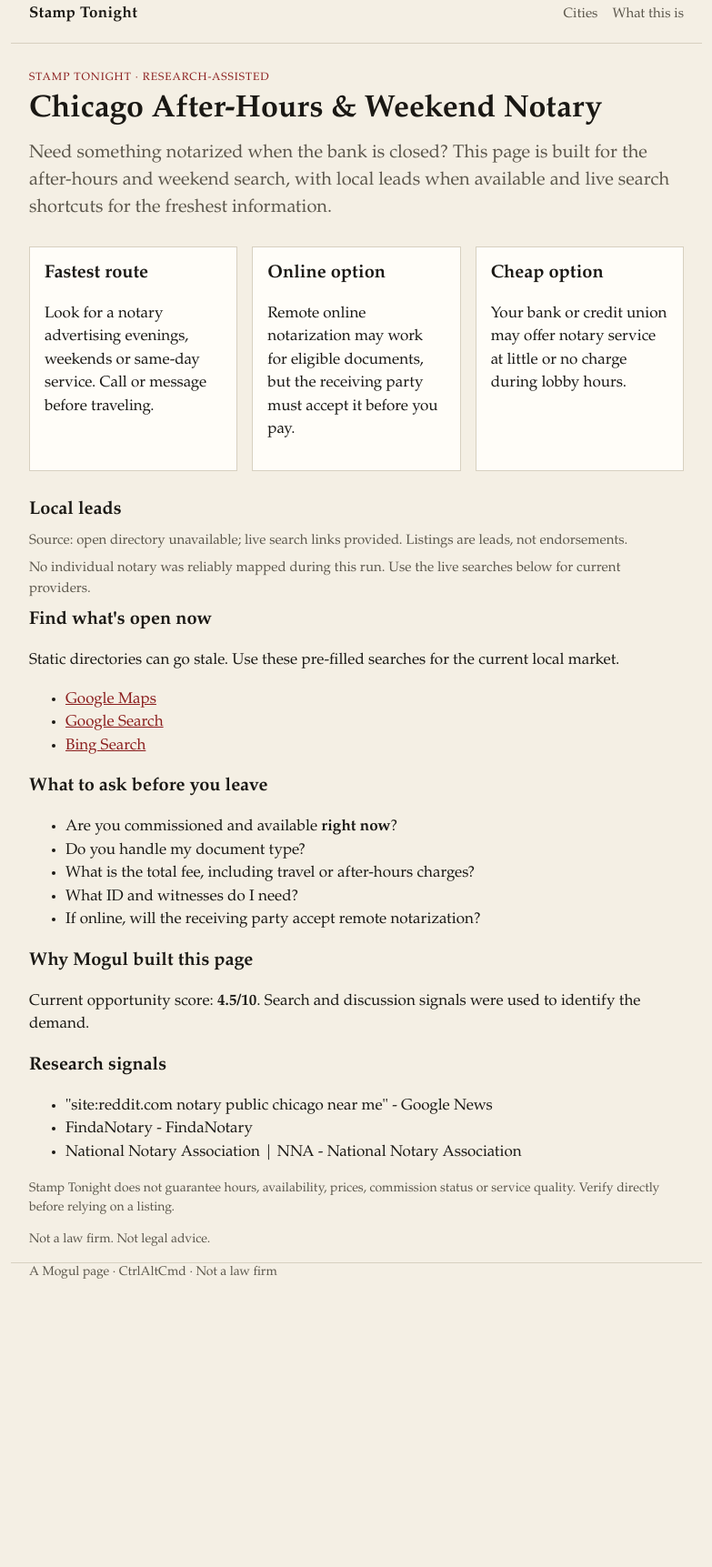
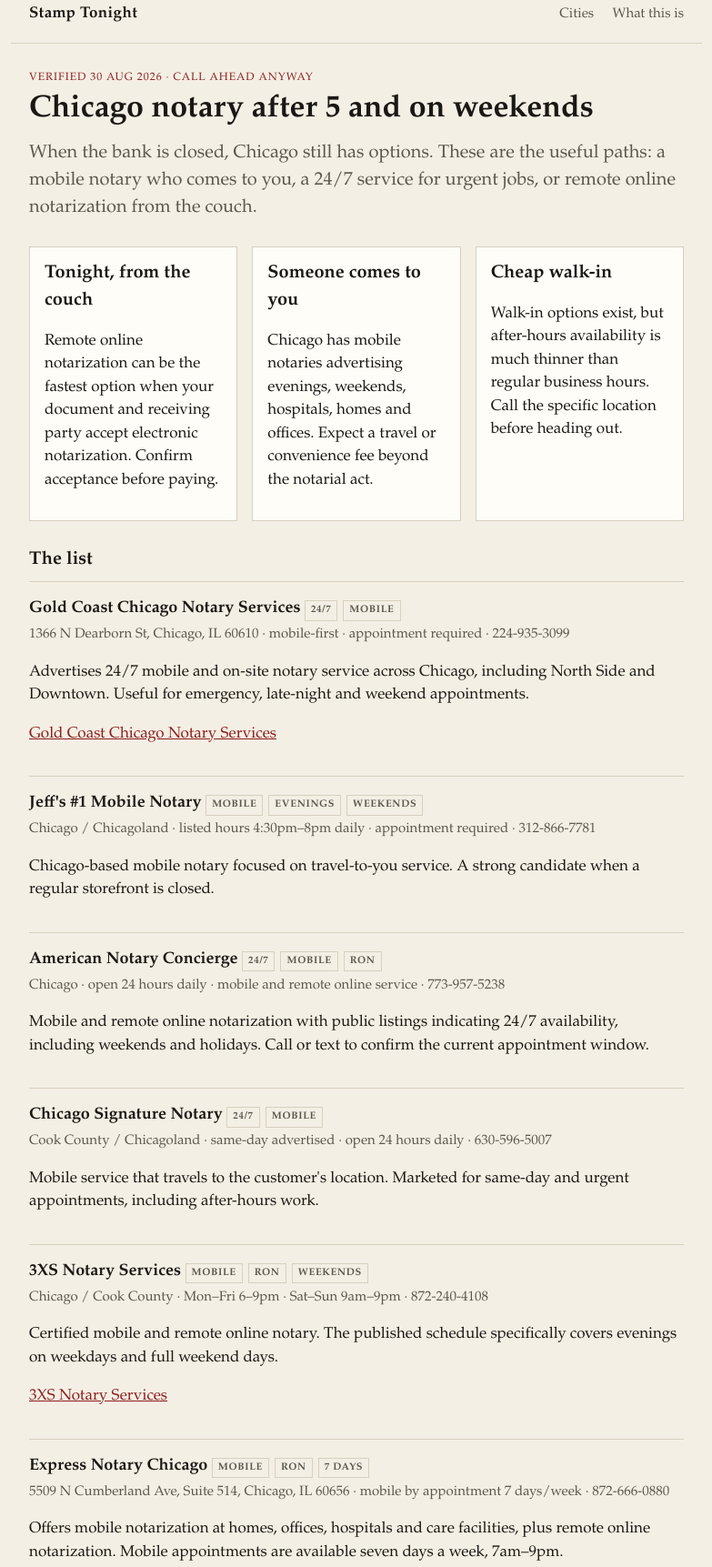
Before and after one commit to athenasgarden/Mogul-site, a plain HTML site: page cities/chicago-il-notary-after-hours-weekends.html in a window 1280 px wide. Shown: the part 19-1742 px from the top of the page at 91% size, without its empty margins (248-1031 px from the left). Before the commit the page ends 1429 px from the top, so only its background shows below. Drawn offline with Linux system fonts and the light colour scheme.

Commit message:
Expand Chicago notary page with local leads

```diff
--- a/cities/chicago-il-notary-after-hours-weekends.html
+++ b/cities/chicago-il-notary-after-hours-weekends.html
@@ -1,15 +1,112 @@
-<!doctype html>
-<html lang="en"><head><meta charset="utf-8"><meta name="viewport" content="width=device-width,initial-scale=1">
-<title>Chicago After-Hours &amp; Weekend Notary | Stamp Tonight</title>
-<meta name="description" content="After-hours and weekend notary options in Chicago, IL, with local leads and live search shortcuts.">
-<link rel="stylesheet" href="../styles.css"></head><body><header class="wrap top"><a class="mark" href="../index.html">Stamp Tonight</a><nav><a href="../index.html">Cities</a><a href="../about.html">What this is</a></nav></header>
-<main class="wrap"><p class="kicker">Stamp Tonight · research-assisted</p><h1>Chicago After-Hours &amp; Weekend Notary</h1>
-<p class="lede">Need something notarized when the bank is closed? This page is built for the after-hours and weekend search, with local leads when available and live search shortcuts for the freshest information.</p>
-<section class="tri"><article><h2>Fastest route</h2><p>Look for a notary advertising evenings, weekends or same-day service. Call or message before traveling.</p></article><article><h2>Online option</h2><p>Remote online notarization may work for eligible documents, but the receiving party must accept it before you pay.</p></article><article><h2>Cheap option</h2><p>Your bank or credit union may offer notary service at little or no charge during lobby hours.</p></article></section>
-<section><h2>Local leads</h2><p class="meta">Source: open directory unavailable; live search links provided. Listings are leads, not endorsements.</p><div class="providers"><p class="meta">No individual notary was reliably mapped during this run. Use the live searches below for current providers.</p></div></section>
-<section><h2>Find what's open now</h2><p>Static directories can go stale. Use these pre-filled searches for the current local market.</p><ul><li><a href="https://www.google.com/maps/search/notary+public+Chicago%2C%20IL" target="_blank" rel="nofollow noopener">Google Maps</a></li><li><a href="https://www.google.com/search?q=notary%20public%20Chicago%2C%20IL%20after%20hours%20weekend" target="_blank" rel="nofollow noopener">Google Search</a></li><li><a href="https://www.bing.com/search?q=notary%20public%20Chicago%2C%20IL%20after%20hours%20weekend" target="_blank" rel="nofollow noopener">Bing Search</a></li></ul></section>
-<section><h2>What to ask before you leave</h2><ul><li>Are you commissioned and available <strong>right now</strong>?</li><li>Do you handle my document type?</li><li>What is the total fee, including travel or after-hours charges?</li><li>What ID and witnesses do I need?</li><li>If online, will the receiving party accept remote notarization?</li></ul></section>
-<section><h2>Why Mogul built this page</h2><p>Current opportunity score: <strong>4.5/10</strong>. Search and discussion signals were used to identify the demand.</p></section>
-<section><h2>Research signals</h2><ul><li>&quot;site:reddit.com notary public chicago near me&quot; - Google News</li><li>FindaNotary - FindaNotary</li><li>National Notary Association | NNA - National Notary Association</li></ul></section>
-<section class="fine"><p>Stamp Tonight does not guarantee hours, availability, prices, commission status or service quality. Verify directly before relying on a listing.</p><p>Not a law firm. Not legal advice.</p></section></main>
-<footer class="wrap">A Mogul page · CtrlAltCmd · Not a law firm</footer></body></html>
+<!DOCTYPE html>
+<html lang="en">
+<head>
+  <meta charset="utf-8" />
+  <meta name="viewport" content="width=device-width, initial-scale=1" />
+  <title>Chicago After-Hours &amp; Weekend Notary | Stamp Tonight</title>
+  <meta name="description" content="Chicago after-hours and weekend notary options, including mobile, 24/7, and remote online services. Verify availability before traveling." />
+  <link rel="stylesheet" href="../styles.css" />
+</head>
+<body>
+  <header class="wrap top">
+    <a class="mark" href="../index.html">Stamp Tonight</a>
+    <nav>
+      <a href="../index.html">Cities</a>
+      <a href="../about.html">What this is</a>
+    </nav>
+  </header>
+  <main class="wrap">
+    <p class="kicker">Verified 30 Aug 2026 · Call ahead anyway</p>
+    <h1>Chicago notary after 5 and on weekends</h1>
+    <p class="lede">When the bank is closed, Chicago still has options. These are the useful paths: a mobile notary who comes to you, a 24/7 service for urgent jobs, or remote online notarization from the couch.</p>
+
+    <section class="tri">
+      <article>
+        <h2>Tonight, from the couch</h2>
+        <p>Remote online notarization can be the fastest option when your document and receiving party accept electronic notarization. Confirm acceptance before paying.</p>
+      </article>
+      <article>
+        <h2>Someone comes to you</h2>
+        <p>Chicago has mobile notaries advertising evenings, weekends, hospitals, homes and offices. Expect a travel or convenience fee beyond the notarial act.</p>
+      </article>
+      <article>
+        <h2>Cheap walk-in</h2>
+        <p>Walk-in options exist, but after-hours availability is much thinner than regular business hours. Call the specific location before heading out.</p>
+      </article>
+    </section>
+
+    <section>
+      <h2>The list</h2>
+
+      <div class="listing">
+        <h3>Gold Coast Chicago Notary Services <span class="tag">24/7</span><span class="tag">Mobile</span></h3>
+        <p class="meta">1366 N Dearborn St, Chicago, IL 60610 · mobile-first · appointment required · 224-935-3099</p>
+        <p>Advertises 24/7 mobile and on-site notary service across Chicago, including North Side and Downtown. Useful for emergency, late-night and weekend appointments.</p>
+        <p><a href="https://goldcoastchicagonotary.com/">Gold Coast Chicago Notary Services</a></p>
+      </div>
+
+      <div class="listing">
+        <h3>Jeff's #1 Mobile Notary <span class="tag">Mobile</span><span class="tag">Evenings</span><span class="tag">Weekends</span></h3>
+        <p class="meta">Chicago / Chicagoland · listed hours 4:30pm–8pm daily · appointment required · 312-866-7781</p>
+        <p>Chicago-based mobile notary focused on travel-to-you service. A strong candidate when a regular storefront is closed.</p>
+      </div>
+
+      <div class="listing">
+        <h3>American Notary Concierge <span class="tag">24/7</span><span class="tag">Mobile</span><span class="tag">RON</span></h3>
+        <p class="meta">Chicago · open 24 hours daily · mobile and remote online service · 773-957-5238</p>
+        <p>Mobile and remote online notarization with public listings indicating 24/7 availability, including weekends and holidays. Call or text to confirm the current appointment window.</p>
+      </div>
+
+      <div class="listing">
+        <h3>Chicago Signature Notary <span class="tag">24/7</span><span class="tag">Mobile</span></h3>
+        <p class="meta">Cook County / Chicagoland · same-day advertised · open 24 hours daily · 630-596-5007</p>
+        <p>Mobile service that travels to the customer's location. Marketed for same-day and urgent appointments, including after-hours work.</p>
+      </div>
+
+      <div class="listing">
+        <h3>3XS Notary Services <span class="tag">Mobile</span><span class="tag">RON</span><span class="tag">Weekends</span></h3>
+        <p class="meta">Chicago / Cook County · Mon–Fri 6–9pm · Sat–Sun 9am–9pm · 872-240-4108</p>
+        <p>Certified mobile and remote online notary. The published schedule specifically covers evenings on weekdays and full weekend days.</p>
+        <p><a href="https://www.3xsnotaryservices.com/">3XS Notary Services</a></p>
+      </div>
+
+      <div class="listing">
+        <h3>Express Notary Chicago <span class="tag">Mobile</span><span class="tag">RON</span><span class="tag">7 days</span></h3>
+        <p class="meta">5509 N Cumberland Ave, Suite 514, Chicago, IL 60656 · mobile by appointment 7 days/week · 872-666-0880</p>
+        <p>Offers mobile notarization at homes, offices, hospitals and care facilities, plus remote online notarization. Mobile appointments are available seven days a week, 7am–9pm.</p>
+        <p><a href="https://expressnotarychicago.com/notary-services/">Express Notary Chicago</a></p>
+      </div>
+
+      <div class="listing">
+        <h3>Bondify LLC - Mobile Notary &amp; Apostille <span class="tag">Mobile</span><span class="tag">Sunday</span><span class="tag">RON</span></h3>
+        <p class="meta">Chicago · listed hours Mon–Fri 9am–8pm, Sat–Sun 9am–5pm · 773-864-9892</p>
+        <p>Chicago notary and document-services provider offering mobile and remote online notarization, with weekend hours listed and appointment booking available online.</p>
+      </div>
+
+      <div class="listing">
+        <h3>Chicago Lakeview Notary Public <span class="tag">Sunday</span><span class="tag">Appointment</span></h3>
+        <p class="meta">5821 N Broadway, Chicago, IL 60660 · Sunday 11am–5pm listed · appointment required · 773-480-8747</p>
+        <p>Established Chicago notary service with flexible appointment scheduling and Sunday hours listed. Call for availability before traveling.</p>
+      </div>
+    </section>
+
+    <section>
+      <h2>What to ask before you leave</h2>
+      <ul>
+        <li>Are you commissioned and available <strong>right now</strong>?</li>
+        <li>Do you handle my document type?</li>
+        <li>What is the total fee, including travel or after-hours charges?</li>
+        <li>What ID and witnesses do I need?</li>
+        <li>If online, will the receiving party accept remote notarization?</li>
+      </ul>
+    </section>
+
+    <section class="fine">
+      <p>Hours and availability can change, especially for mobile providers. A business being open does not guarantee a notary is immediately available. Call or text before relying on any listing.</p>
+      <p>Remote online notarization is not appropriate for every document or transaction. If the receiving organization requires wet ink or an in-person notarization, use a local mobile or walk-in option instead.</p>
+      <p>Stamp Tonight does not guarantee hours, availability, prices, commission status or service quality. Listings are leads, not endorsements. Not a law firm. Not legal advice.</p>
+    </section>
+  </main>
+  <footer class="wrap">A Mogul page · CtrlAltCmd · Not a law firm</footer>
+</body>
+</html>
```
